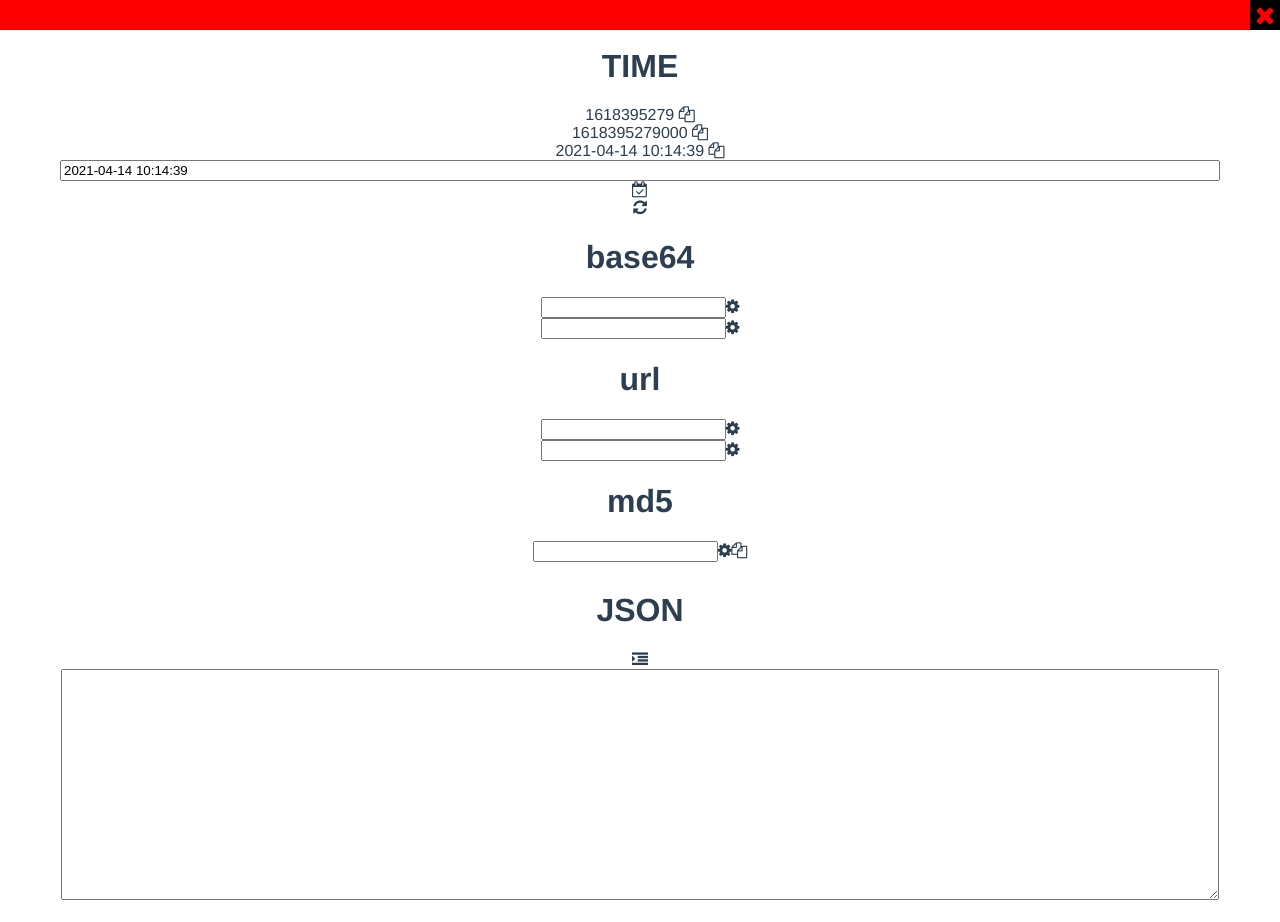
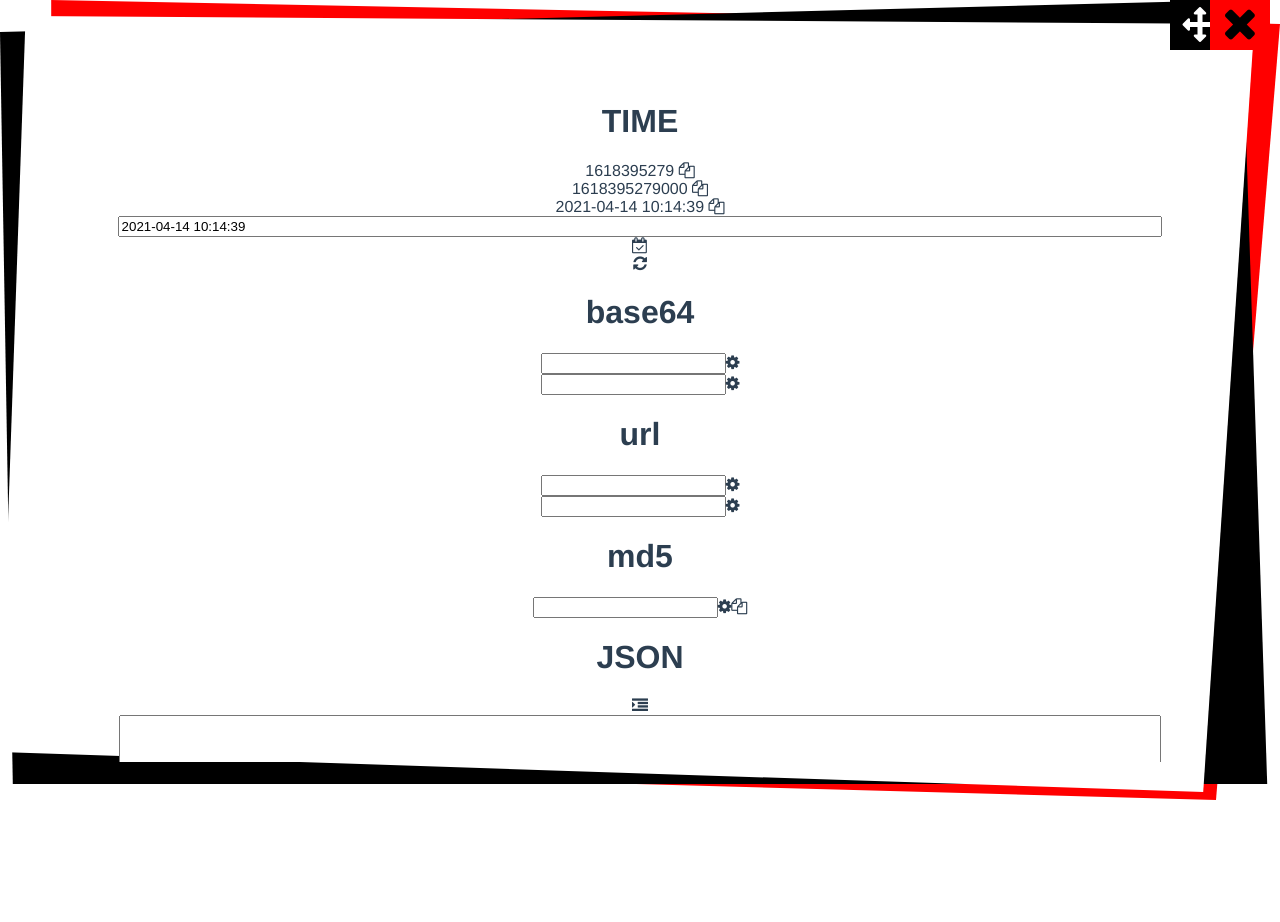
Before and after one commit to zalath/envboot-p5b, a Vue app: page /#/tool in a window 1280 px wide. After the commit the page ends 800 px from the top, so only its background shows below. Built offline with nearby package versions, Linux system fonts and the light colour scheme.

Commit message:
new page style can add empty line in conf page 新页面样式 配置页增加空行支持

```diff
--- a/src/App.vue
+++ b/src/App.vue
@@ -16,7 +16,10 @@
   -moz-osx-font-smoothing grayscale
   text-align center
   color #2c3e50
-  // margin-top 60px
+  height 100%
+  overflow auto
 body
   margin 0px
+.hidden
+  display none
 </style>
--- a/src/background.js
+++ b/src/background.js
@@ -48,7 +48,7 @@ async function createWindow() {
   if (process.env.WEBPACK_DEV_SERVER_URL) {
     // Load the url of the dev server if in development mode
     await win.loadURL(process.env.WEBPACK_DEV_SERVER_URL)
-    if (!process.env.IS_TEST) win.webContents.openDevTools()
+    // if (!process.env.IS_TEST) win.webContents.openDevTools()
   } else {
     createProtocol('app')
     // Load the index.html when not in development
--- a/src/com/js/api/conf.js
+++ b/src/com/js/api/conf.js
@@ -8,6 +8,7 @@ conf.init = function(ipc) {
     var starterwin = new BrowserWindow({
         width: 800,
         height: 800,
+        transparent: true,
         frame: false,
         title: 'Conf',
         webPreferences: {
--- a/src/com/js/api/tool.js
+++ b/src/com/js/api/tool.js
@@ -7,6 +7,7 @@ tool.init = function(ipc) {
     var starterwin = new BrowserWindow({
         width: 800,
         height: 800,
+        transparent: true,
         frame: false,
         title: 'Tool',
         webPreferences: {
@@ -21,7 +22,7 @@ tool.init = function(ipc) {
     starterwin.on('close', function() {
         cwin = null
     })
-    if (!process.env.IS_TEST)starterwin.webContents.openDevTools();
+    // if (!process.env.IS_TEST)starterwin.webContents.openDevTools();
     ipc.once('toolclose',function(event){
         try {
             starterwin.close()
--- a/src/components/closebar.vue
+++ b/src/components/closebar.vue
@@ -1,8 +1,10 @@
 <template>
     <div>
-        <div class="move"></div>
+        <div class="move">
+          <a class='fa fa-arrows'></a>
+        </div>
         <div class="closebtn" @click="close()">
-            <a class='fa fa-times close'></a>
+          <a class='fa fa-times close'></a>
         </div>
     </div>
 </template>
@@ -18,25 +20,34 @@ export default {
       this.$ipc.send(this.closetitle);
     }
   }
+  // clip-path polygon(0 95%,20% 10%,98% 0,94% 90%,50% 95%);
 }
 </script>
 
 <style scoped lang="stylus">
 .move
-  height 30px
-  width 100%
-  background-color red
+  height 50px
+  width 60px
+  right 50px
+  font-size 35px
+  line-height 50px
+  color white
+  background-color black
+  position fixed
+  &:hover
+    background-color red
   -webkit-app-region drag
-  position fixed
 .closebtn
   position fixed
-  right 0px
-  background-color black
-  width 30px
-  height  30px
-  font-size 25px
-  line-height 30px
+  right 10px
+  background-color red
+  width 60px
+  height  50px
+  font-size 45px
+  line-height 45px
   -webkit-app-region no-drag
+  &:hover
+    background-color white
 .close
-  color red
+  color black
 </style>
--- /dev/null
+++ b/src/components/triback.vue
@@ -0,0 +1,32 @@
+<template>
+    <div class="triback">
+      <div class="triback back1"></div>
+      <div class="triback back2"></div>
+      <div class="triback back3"></div>
+    </div>
+</template>
+
+<script>
+export default {
+  name: 'triback'
+}
+</script>
+
+<style scoped lang="stylus">
+.triback
+  position absolute
+  left 0px
+  right 0px
+  top 0px
+  bottom 0px
+  z-index -1
+.back1
+  background-color red
+  clip-path polygon(4% 0,100% 3%,95% 100%,4% 96%);
+.back2
+  background-color black
+  clip-path polygon(0 4%,97% 0%,99% 98%,1% 98%);
+.back3
+  background-color white
+  clip-path polygon(2% 2%,98% 3%,94% 99%,0 94%);
+</style>
--- a/src/views/Conf.vue
+++ b/src/views/Conf.vue
@@ -1,24 +1,31 @@
 <template>
   <div id="app">
     <closebar :closetitle="closetitle"/>
-    <br/>
-    <div>
+    <triback />
     <div class="tlist">
-        <h1>starter</h1>
+
+      <h2>starter</h2>
       <div v-for='(s,ind) in config.starter' :key='ind'>
         <div v-if='s != ""'>
           <span>{{ind}}:</span>
           <input @change='changeval($event,"starter",ind,"name")' :value='s.name'/>
           <input @change='changeval($event,"starter",ind,"path")' :value='s.path'/>
           <div class="fa fa-minus funcbtn" @click="del('starter',ind)"></div>
+          <div v-if="ind>0 && isCanEmtpyLine" class="fa fa-reply funcbtn" @click="emptyline(ind)"></div>
+          <i class="hidden">{{isCanEmtpyLine=true}}</i>
         </div>
-          <div v-else></div>
+        <div v-else>
+          <span>{{ind}}:</span>
+          <div class="fa fa-minus funcbtn" @click="del('starter',ind)"></div>
+          <i class="hidden">{{isCanEmtpyLine=false}}</i>
+        </div>
       </div>
       <br/>
       <div>
         <div class="fa fa-plus funcbtn" @click="add('starter')"></div>
       </div>
-        <h1>menu</h1>
+
+      <h2>menu</h2>
       <div v-for='(s,ind) in config.menu' :key='ind'>
         <span>{{ind}}:</span>
         <input @change='changeval($event,"menu",ind,"name")' :value='s.name'/>
@@ -30,7 +37,8 @@
       <div>
         <div class="fa fa-plus funcbtn" @click="add('menu')"></div>
       </div>
-        <h1>boot</h1>
+
+      <h2>boot</h2>
       <div v-for='(s,ind) in config.boot' :key='ind'>
         <span>{{ind}}:</span>
         <input @change='changeval($event,"boot",ind,"")' :value='s'/>
@@ -40,24 +48,25 @@
       <div>
         <div class="fa fa-plus funcbtn" @click="add('boot')"></div>
       </div>
+      <div class="fa fa-check" @click="setconf()"></div>
     </div>
-    </div>
-    <div class="fa fa-check" @click="setconf()"></div>
   </div>
 </template>
 
 <script>
 import Closebar from '../components/closebar.vue'
-
+import Triback from '../components/triback.vue'
 export default {
   name: 'Conf',
   components: {
-    Closebar
+    Closebar,
+    Triback
   },
   data: function() {
     return {
       config: {},
-      closetitle: 'confclose'
+      closetitle: 'confclose',
+      isCanEmtpyLine: false
     }
   },
   created: function() {
@@ -111,31 +120,21 @@ export default {
         this.config.boot.splice(i, 1)
         break
       }
+    },
+    emptyline(i) {
+      this.config.starter.splice(i, 0, '');
     }
   }
 }
 </script>
 
 <style scoped lang="stylus">
-.move
-  height 30px
-  width 100%
-  background-color red
-  -webkit-app-region drag
-  position fixed
 .tlist
-  margin-top 30px
-.closebtn
-  position fixed
-  right 0px
-  background-color black
-  width 30px
-  height  30px
-  font-size 25px
-  line-height 30px
-  -webkit-app-region no-drag
-.close
-  color red
+  position absolute
+  width 90%
+  height 85%
+  margin 5%
+  overflow auto
 .funcbtn
   margin-left 10px
   cursor pointer
--- a/src/views/Tool.vue
+++ b/src/views/Tool.vue
@@ -1,8 +1,9 @@
 <template>
   <div id="app">
     <closebar :closetitle="closetitle" />
+    <triback />
     <br/>
-    <div>
+    <div class="toolbox">
       <input ref="inputCopy" value="for copy" style="opacity:0;position:absolute" />
       <div class="tlist">
         <div class="tbox">
@@ -68,13 +69,15 @@
 
 <script>
 import Closebar from '../components/closebar.vue'
+import Triback from '../components/triback.vue'
 import md5 from 'js-md5'
 const base64 = require('js-base64').Base64;
 // import Cb from 'clipboard'
 export default {
   name: 'Tool',
   components: {
-    Closebar
+    Closebar,
+    Triback
   },
   data: function() {
     return {
@@ -157,32 +160,16 @@ export default {
 </script>
 
 <style scoped lang="stylus">
-.move
-  height 30px
-  width 100%
-  background-color red
-  -webkit-app-region drag
-  position fixed
-.tlist
-  margin-top 30px
-.closebtn
-  position fixed
-  right 0px
-  background-color black
-  width 30px
-  height  30px
-  font-size 25px
-  line-height 30px
-  -webkit-app-region no-drag
-.close
-  color red
-.funcbtn
-  margin-left 10px
-  cursor pointer
 .wNine
   width 90%
 .tl
   text-align left
 .ma
   margin auto
+.toolbox
+  position absolute
+  width 90%
+  height 85%
+  margin 5%
+  overflow auto
 </style>
```
Lines whose indentation alone changed are shown as unchanged.
